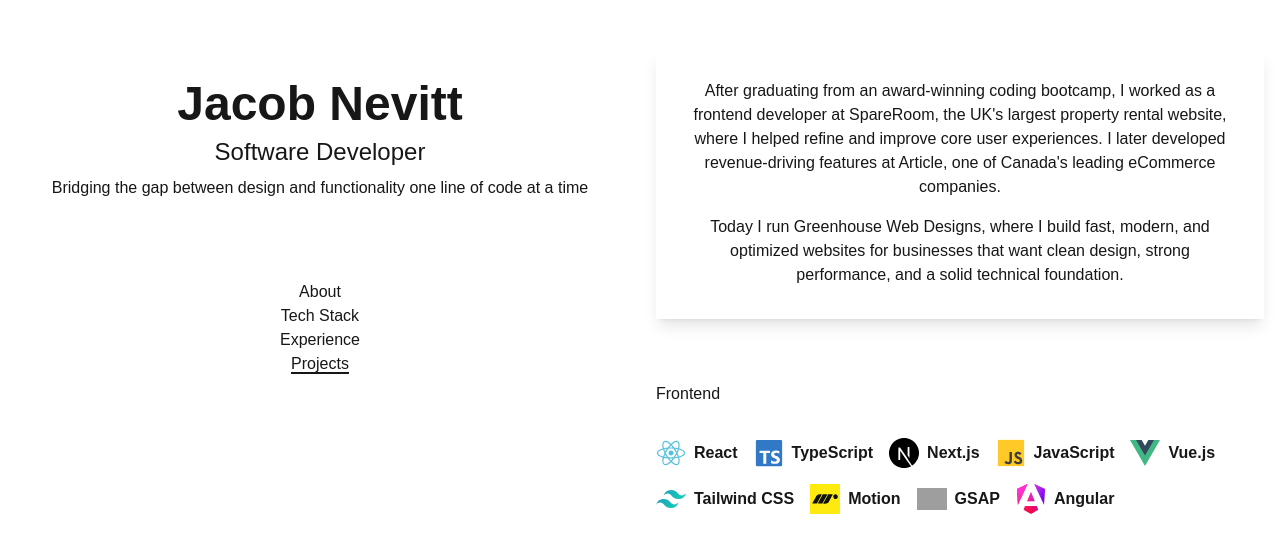
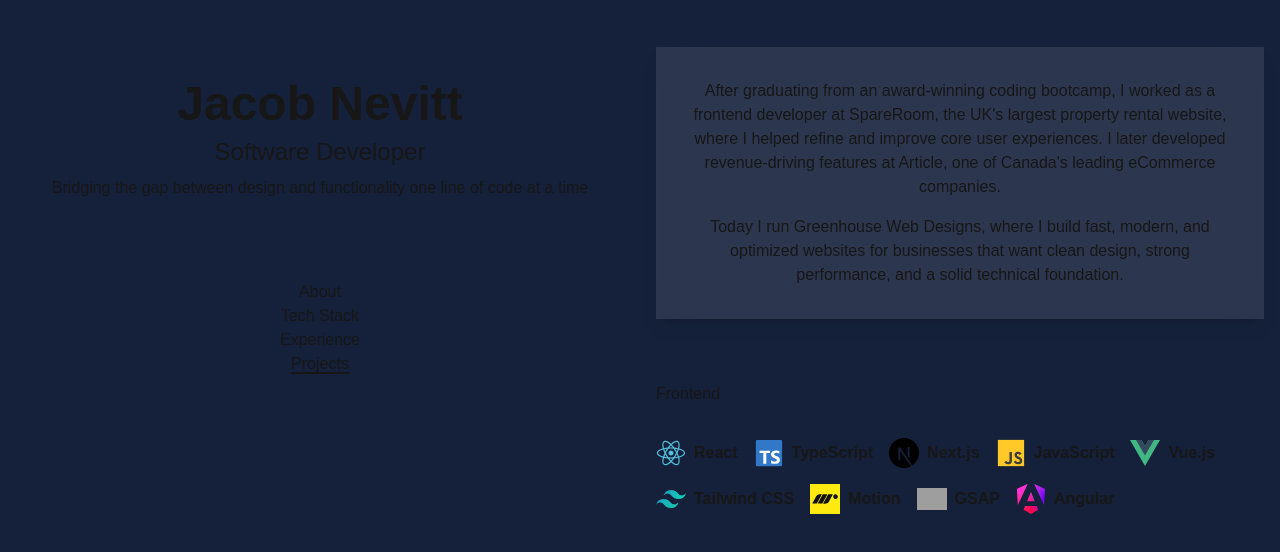
Before and after one commit to jacobadam/jacobnevitt-portfolio, a Next.js app: page / in a window 1280 px wide. Shown: the top 552 px of the page. Built offline with nearby package versions, Linux system fonts and the light colour scheme; grey boxes are pictures that could not be loaded.

Commit message:
add background colour

```diff
--- a/app/layout.tsx
+++ b/app/layout.tsx
@@ -38,7 +38,7 @@
       <body
         className={`${geistSans.variable} ${geistMono.variable} antialiased`}
       >
-        <div className="grid grid-cols-1 lg:grid-cols-2">
+        <div className="grid grid-cols-1 lg:grid-cols-2 bg-primary">
           <ClientWrapper>
             <SideNav navLinks={navLinks} />
             <main className="p-4">{children}</main>
```
